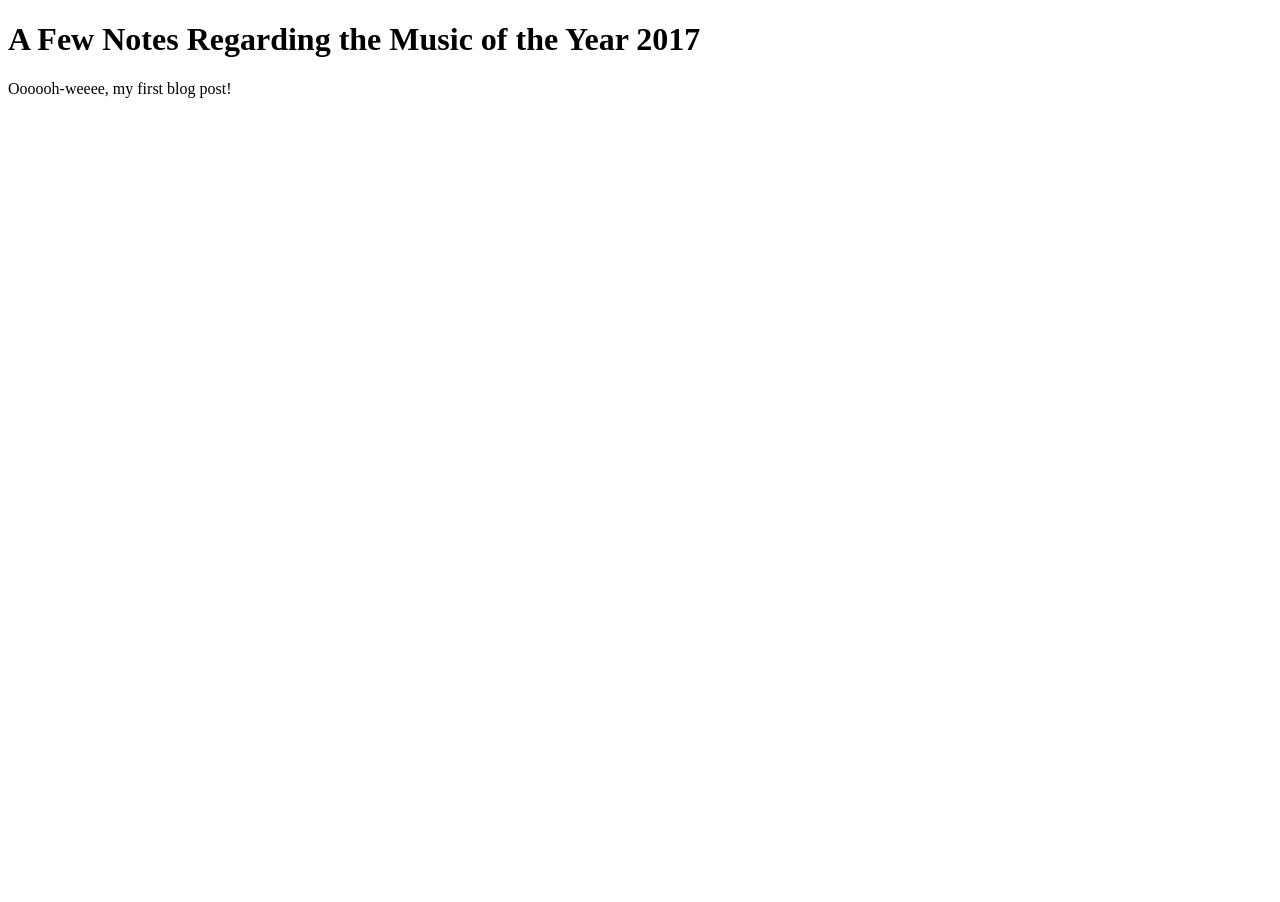
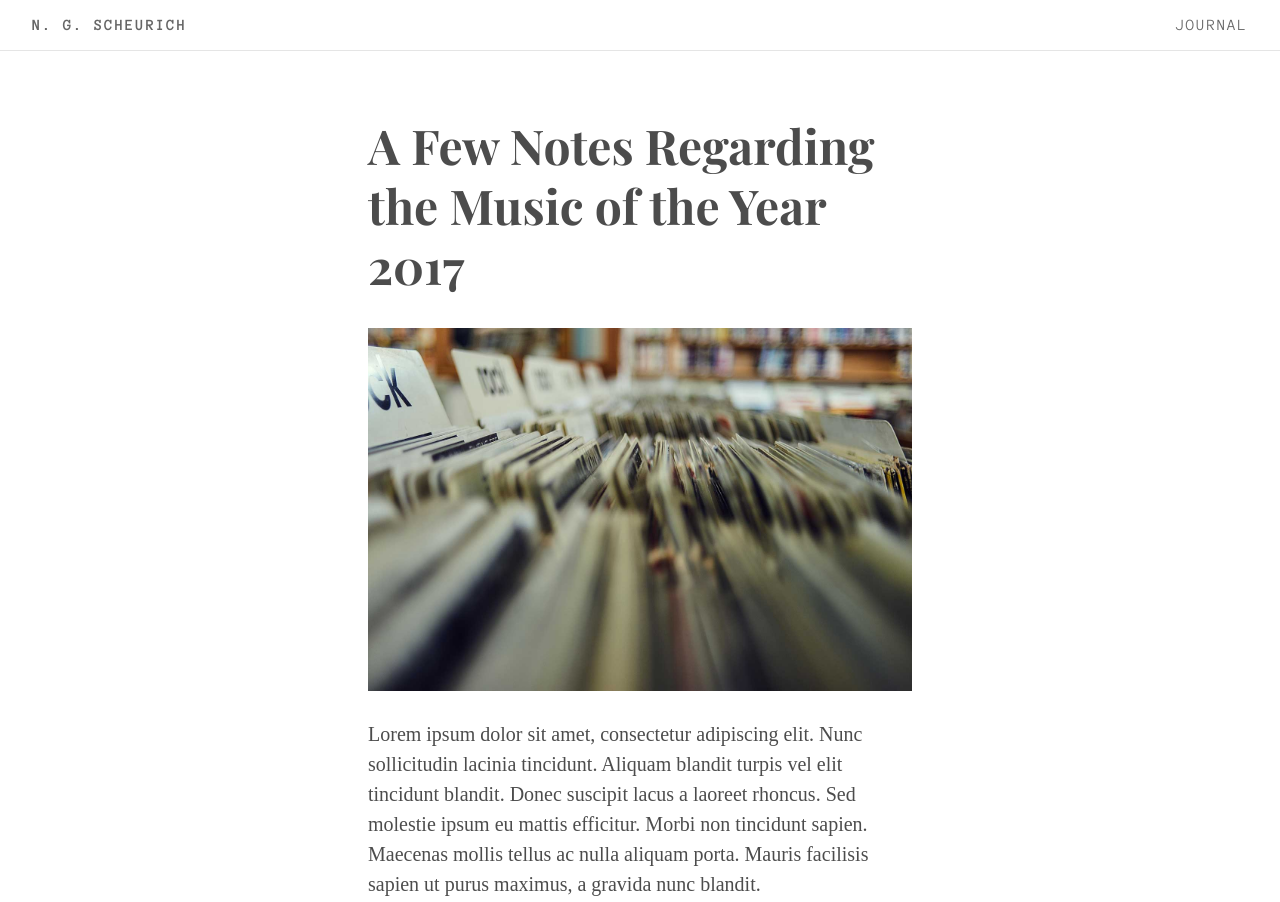
Before and after one commit to ngscheurich/website, a Gatsby site: page /journal/a-few-notes in a window 1280 px wide. Shown: the top 902 px of the page. Before the commit the page ends 800 px from the top, so only its background shows below. Built offline with nearby package versions, Linux system fonts and the light colour scheme; Gatsby itself is replaced by a stand-in of ours; a web font is replaced by a local one.

Commit message:
Work on blog styling

```diff
--- /dev/null
+++ b/src/components/journal/Nav.js
@@ -0,0 +1,16 @@
+import React from "react";
+import Link from "gatsby-link";
+
+export default () => (
+  <nav
+    className="post__nav ph4 pv3 flex justify-between bb b--black-10 f5 ttu tracked"
+    role="navigation"
+  >
+    <Link className="link dim black-60 b--black-20 fw7 f6 f5-ns" to="/">
+      N. G. Scheurich
+    </Link>
+    <Link className="link dim black-60 b--black-20 f6 f5-ns" to="/journal">
+      Journal
+    </Link>
+  </nav>
+);
--- a/src/pages/posts/2018-01-02-a-few-notes/index.md
+++ b/src/pages/posts/2018-01-02-a-few-notes/index.md
@@ -4,4 +4,14 @@ date: "2018-02-02"
 title: "A Few Notes Regarding the Music of the Year 2017"
 ---
 
-Oooooh-weeee, my first blog post!
+![Image](valentino-funghi-275990.jpg)
+
+Lorem ipsum dolor sit amet, consectetur adipiscing elit. Nunc sollicitudin lacinia tincidunt. Aliquam blandit turpis vel elit tincidunt blandit. Donec suscipit lacus a laoreet rhoncus. Sed molestie ipsum eu mattis efficitur. Morbi non tincidunt sapien. Maecenas mollis tellus ac nulla aliquam porta. Mauris facilisis sapien ut purus maximus, a gravida nunc blandit.
+
+Nam feugiat sed libero vitae rhoncus. Maecenas ex velit, suscipit sed quam non, viverra fermentum lacus. Quisque ut condimentum odio, vitae iaculis leo. Phasellus sed augue eu neque tristique sollicitudin ac ullamcorper elit. Cras dapibus mattis odio, quis sollicitudin justo interdum sit amet. Nulla facilisi. In in nibh vel purus vehicula ultrices. Cras congue lectus velit, in ornare diam accumsan a. Nam elementum, sem nec eleifend efficitur, velit lectus ullamcorper augue, id imperdiet massa magna sit amet dui. Cras pellentesque nec elit vel facilisis. Sed tincidunt fermentum fermentum. Aenean quis mauris mollis ipsum dapibus facilisis.
+
+Sed eget est feugiat, lacinia velit ac, viverra nisl. Aliquam varius venenatis tincidunt. Duis sit amet odio nisl. Duis dui sapien, interdum sed pretium ac, elementum ornare ligula. Nullam molestie, mi id sodales gravida, massa tortor blandit elit, vel tristique mauris odio vehicula mi. Phasellus vitae faucibus urna. Praesent vel magna malesuada, euismod massa et, euismod erat. Orci varius natoque penatibus et magnis dis parturient montes, nascetur ridiculus mus. Sed aliquet placerat purus sed pellentesque. Proin congue massa sed nulla finibus, vel volutpat urna tincidunt. Cras malesuada ipsum ut lacus dignissim, ac sollicitudin magna suscipit. Ut vel libero eget velit aliquam efficitur eu sit amet nibh.
+
+Nullam maximus erat augue, sagittis posuere quam tincidunt nec. Nullam nisi turpis, sagittis ut ante mattis, faucibus finibus metus. Sed non finibus augue, molestie faucibus lacus. Integer vulputate aliquet risus ut sagittis. Nam at blandit nulla, et posuere augue. Fusce est erat, imperdiet non dapibus eu, pellentesque at sem. Curabitur luctus, lectus at viverra pretium, lacus nisi dictum nisi, non mattis justo massa ut erat. Pellentesque congue vehicula elit, ut mattis odio tincidunt nec. Proin fringilla mi et sapien volutpat bibendum. Donec et risus eget tortor ultricies euismod. Mauris rhoncus dui id sagittis ultrices.
+
+Phasellus luctus nunc consequat, hendrerit ex at, blandit mauris. Suspendisse rutrum ornare turpis, in euismod sem venenatis nec. Phasellus at nisi sit amet arcu sagittis tincidunt at consectetur velit. Nulla consectetur ex nec erat dignissim laoreet. Fusce at euismod lectus, vitae maximus sem. Maecenas viverra nisi elit, eget dapibus mi congue mattis. Morbi condimentum lacus ut posuere lobortis.
--- /dev/null
+++ b/src/styles/journal.css
@@ -0,0 +1,20 @@
+@import url("https://fonts.googleapis.com/css?family=Anonymous+Pro:400,700|Manuale:400,400i,700|Playfair+Display:700");
+
+.aa {
+  -webkit-font-smoothing: antialiased;
+  -moz-osx-font-smoothing: grayscale;
+}
+
+.post {
+  background-color: white;
+  font-family: "Manuale", serif;
+}
+
+.post__nav {
+  font-family: "Anonymous Pro", monospace;
+}
+
+.post__title {
+  font-family: "Playfair Display", serif;
+  font-weight: 700;
+}
--- a/src/templates/blog-post.js
+++ b/src/templates/blog-post.js
@@ -1,14 +1,31 @@
 import React from "react";
 import Helmet from "react-helmet";
+import Link from "gatsby-link";
+import Nav from "../components/journal/Nav";
+
+import tachyons from "tachyons";
+import "../styles/journal.css";
 
 export default function Template({ data }) {
   const { markdownRemark: post } = data;
   return (
-    <div>
-      <Helmet title={`Your Blog Name - ${post.frontmatter.title}`} />
-      <div className="blog-post">
-        <h1>{post.frontmatter.title}</h1>
-        <div dangerouslySetInnerHTML={{ __html: post.html }} />
+    <div className="post">
+      <Helmet
+        title={`${post.frontmatter.title} – The Journal of Mr. N. G. Scheurich`}
+      />
+
+      <Nav />
+
+      <div className="ph3 ph4-ns pv4 pv5-ns">
+        <div className="post__content black-70 measure-wide center">
+          <h1 className="post__title f3 f1-ns lh-title mt0">
+            {post.frontmatter.title}
+          </h1>
+          <div
+            className="lh-copy f4-ns"
+            dangerouslySetInnerHTML={{ __html: post.html }}
+          />
+        </div>
       </div>
     </div>
   );
```
Also changed, not shown: src/pages/posts/2018-01-02-a-few-notes/valentino-funghi-275990.jpg (added).
